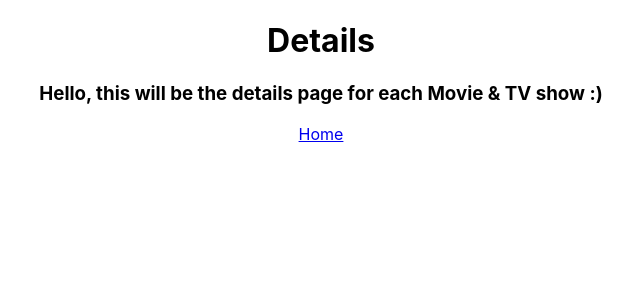
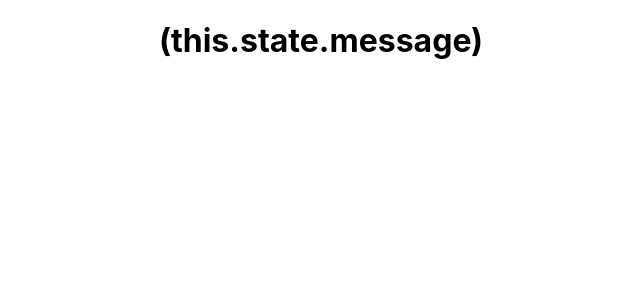
Before and after one commit to DTFsquad/kodflix-florin-2020, a React (Create React App) app: page /avatar in a window 1280 px wide. Shown: the top 300 px of the page, without its empty margins (319-959 px from the left). Built offline with nearby package versions, Linux system fonts and the light colour scheme.

Commit message:
Introduce component state

```diff
--- a/src/components/details/Details.js
+++ b/src/components/details/Details.js
@@ -1,15 +1,25 @@
 import React from 'react';
-import { Link } from 'react-router-dom';
 
 
-export default function Details() {
-    return (
-        <div>
-            <h1>Details</h1>
+export default class Details extends React.Component {
+    constructor() {
+        super();
+        this.state = {
+            message: 'Hello, this will be the details page for each Movie & TV show :)'
+        };
+    }
+
+    componentDidMount() {
+        setTimeout(() => {
+            this.setState({message: 'Coming soon...'});
+        }, 3000);
+    }
+    render() {
+        return (
             <div>
-                <h3>Hello, this will be the details page for each Movie & TV show :)</h3>
-                <Link to='/'>Home</Link>
+                <h1>(this.state.message)</h1>
             </div>
-        </div>
-    );
+        );
+    }
+
 }
```
